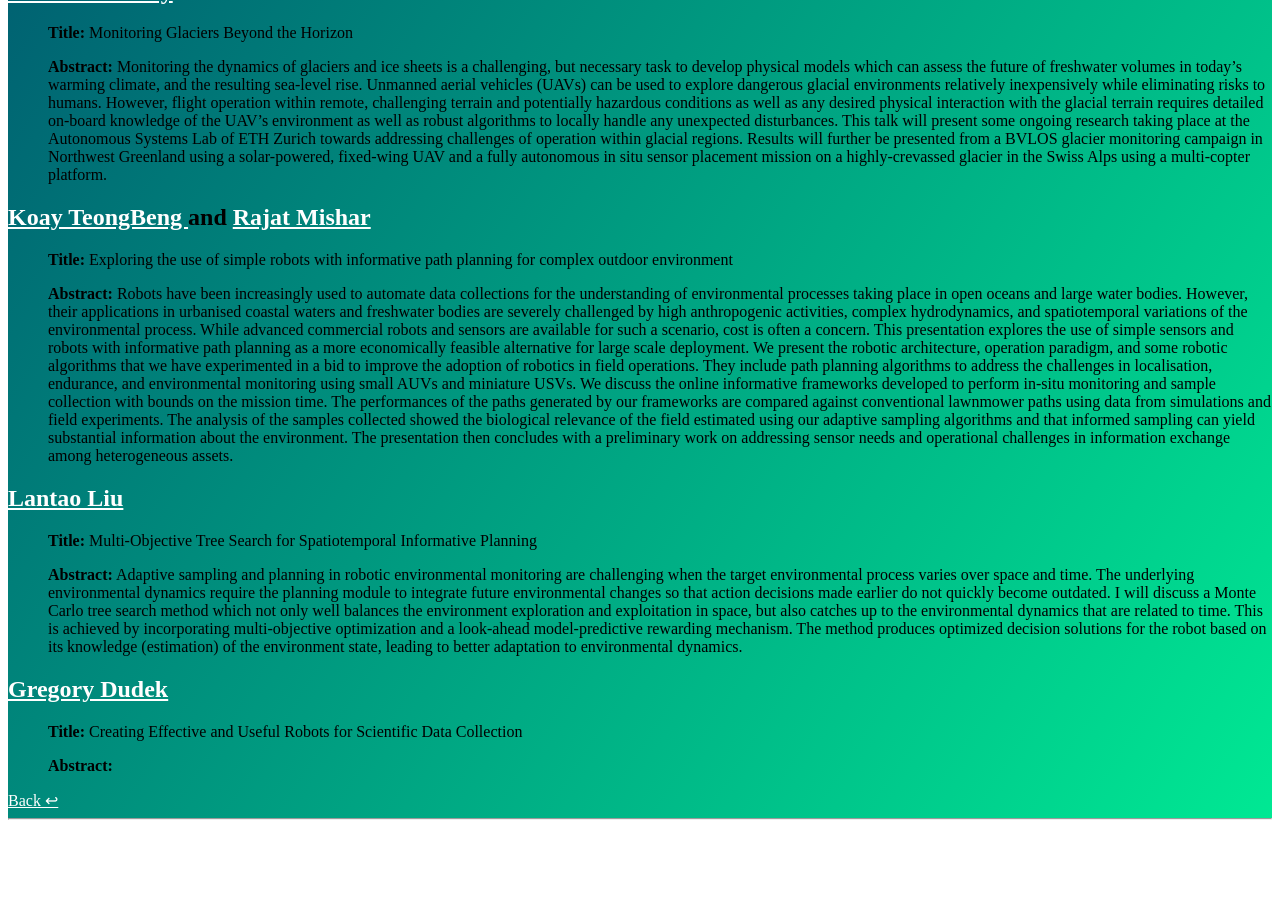
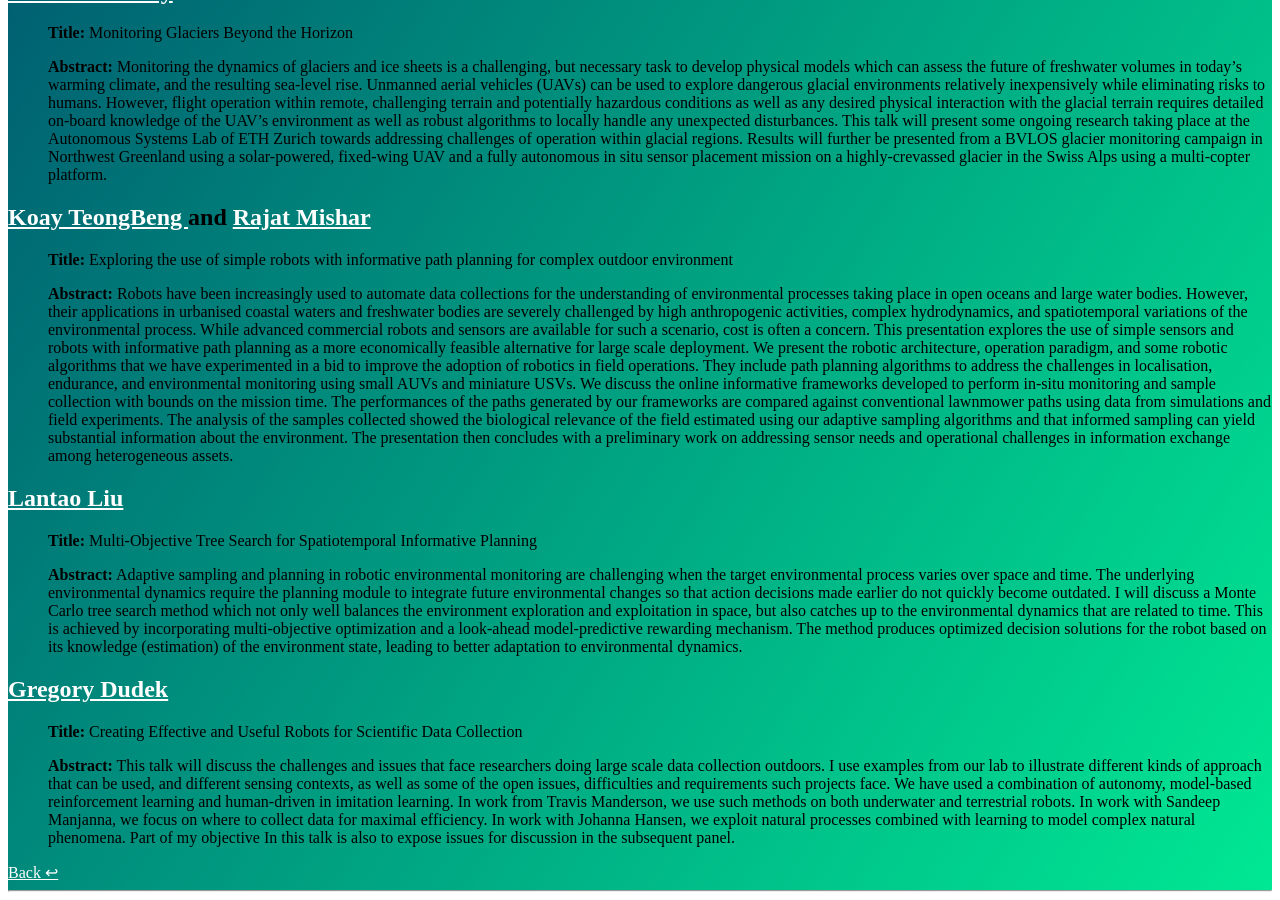
Before and after one commit to scientific-sampling-robots/iros-2019-workshop, a Jekyll site: the page speakers.html, which Jekyll copies as it is, in a window 1280 px wide and 900 px high, scrolled down 1148 px. Built offline with Jekyll 4.4.1, drawn with Linux system fonts in a browser that asks for light colours; before the commit the page ends 1976 px from its top, so only the background shows below that.

Commit message:
Add abstract for Greg's talk
Add abstract for Greg's talk

```diff
--- a/speakers.html
+++ b/speakers.html
@@ -81,7 +81,7 @@ a:active {
 <a name="greg"></a>
 <H2><a href="https://www.cim.mcgill.ca/~dudek/"> Gregory Dudek </a></H2>
 <P style="margin-left: 40px"> <B>Title:</B> Creating Effective and Useful Robots for Scientific Data Collection </P>
-<P style="margin-left: 40px"><B>Abstract:</B>
+<P style="margin-left: 40px"><B>Abstract:</B> This talk will discuss the challenges and issues that face researchers doing large scale data collection outdoors. I use examples from our lab to illustrate different kinds of approach that can be used, and different sensing contexts, as well as some of the open issues, difficulties and requirements such projects face. We have used a combination of autonomy, model-based reinforcement learning and human-driven in imitation learning. In work from Travis Manderson, we use such methods on both underwater and terrestrial robots. In work with Sandeep Manjanna, we focus on where to collect data for maximal efficiency. In work with Johanna Hansen, we exploit natural processes combined with learning to model complex natural phenomena. Part of my objective In this talk is also to expose issues for discussion in the subsequent panel.
 </P>
 
 <a href="https://scientific-sampling-robots.github.io/iros-2019-workshop/">Back &#x21A9;</a>
```
